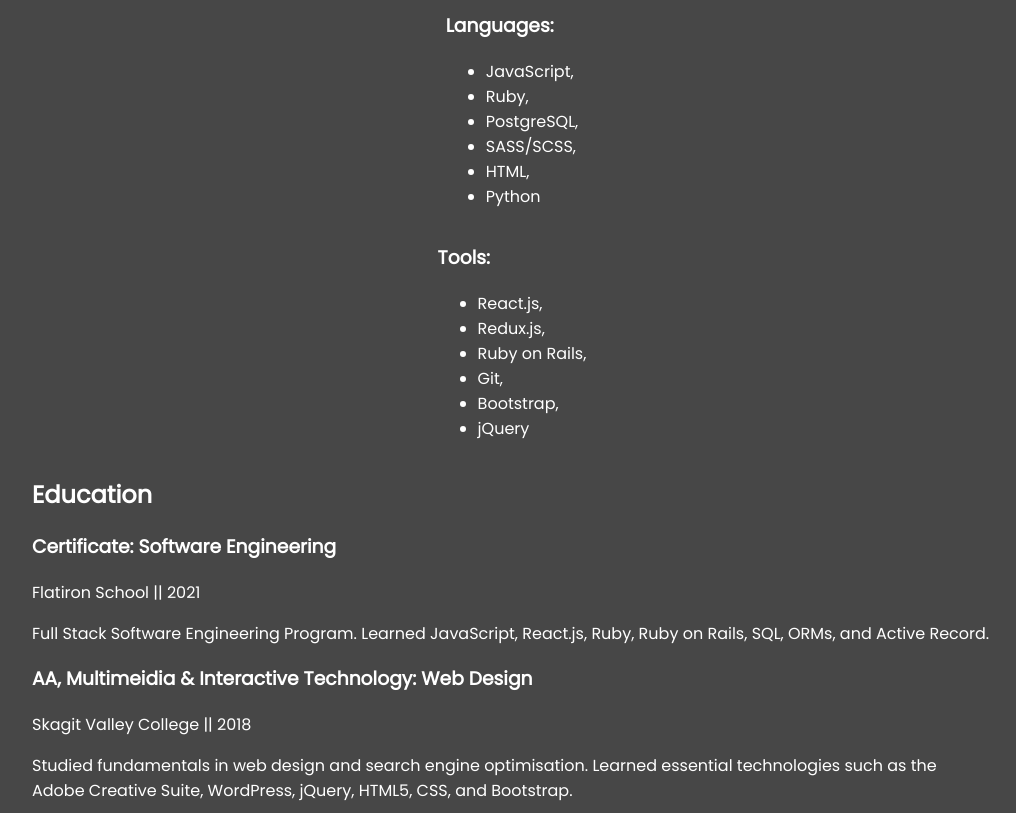
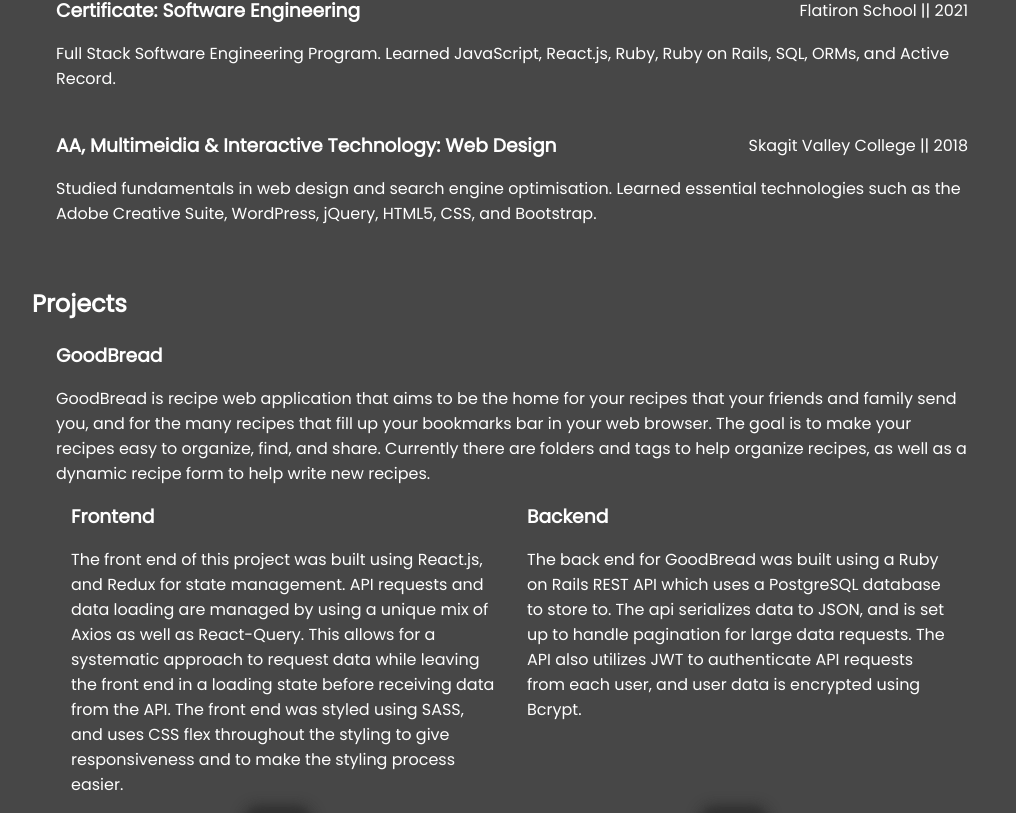
Before and after one commit to Rmiverson/rmiportfolio, a React (Create React App) app: page /development in a window 1280 px wide. Shown: the part 587-1400 px from the top of the page, without its empty margins (128-1144 px from the left). Built offline with nearby package versions, Linux system fonts and the light colour scheme.

Commit message:
finished up styling for developement page

```diff
--- a/src/containers/Development/Development.scss
+++ b/src/containers/Development/Development.scss
@@ -33,28 +33,62 @@
       display: flex;
       flex-direction: column;
       align-items: center;
-      width: 80%;
+      width: 100%;
 
-      .list-container {
+      .skills-container, .languages-container, .tools-container {
+        display: flex;
         width: 100%;
+        margin: 0rem 0rem 0.5rem 0rem;
+
+        h3 {
+          width: 8rem;
+          display: flex;
+          flex-direction: row-reverse;
+          margin: 0px;
+        }
 
         ul {
+          margin: 0px;
+          padding: 0px;
+          width: 100%;
           display: flex;
-          flex-wrap: wrap;
-          flex-direction: column;
           align-items: center;
-          height: 15vh;
-          gap: 1rem;
+
+          li {
+            display: inline;
+            padding: 0px 0em 0px 0.5em;
+          }
         }
       }
     }
+  }
+
+  .education {
+    .education-item {
+      margin: 0rem 1.5rem 2.5rem 1.5rem;
+
+      .education-item-header {
+        display: flex;
+        align-items: center;
+        justify-content: space-between;
+
+        h3, p {
+          margin: 0px;
+        }
+      }
+    }
+
   }
 
   .development-projects {
     .project {
       display: flex;
       flex-direction: column;
-      margin: 5rem 0px 5rem 0px;
+      margin: 0rem 1.5rem 5rem 1.5rem;
+
+      h3 {
+        margin: 0px;
+      }
 
       img {
         width: 900px;
@@ -68,7 +102,14 @@
         flex-direction: row;
 
         .sub-section {
+          display: flex;
+          flex-direction: column;
           margin: 0px 15px 0px 15px;
+          width: 50%;
+
+          p {
+            height: 250px;
+          }
 
           a {
             display: flex;
```
